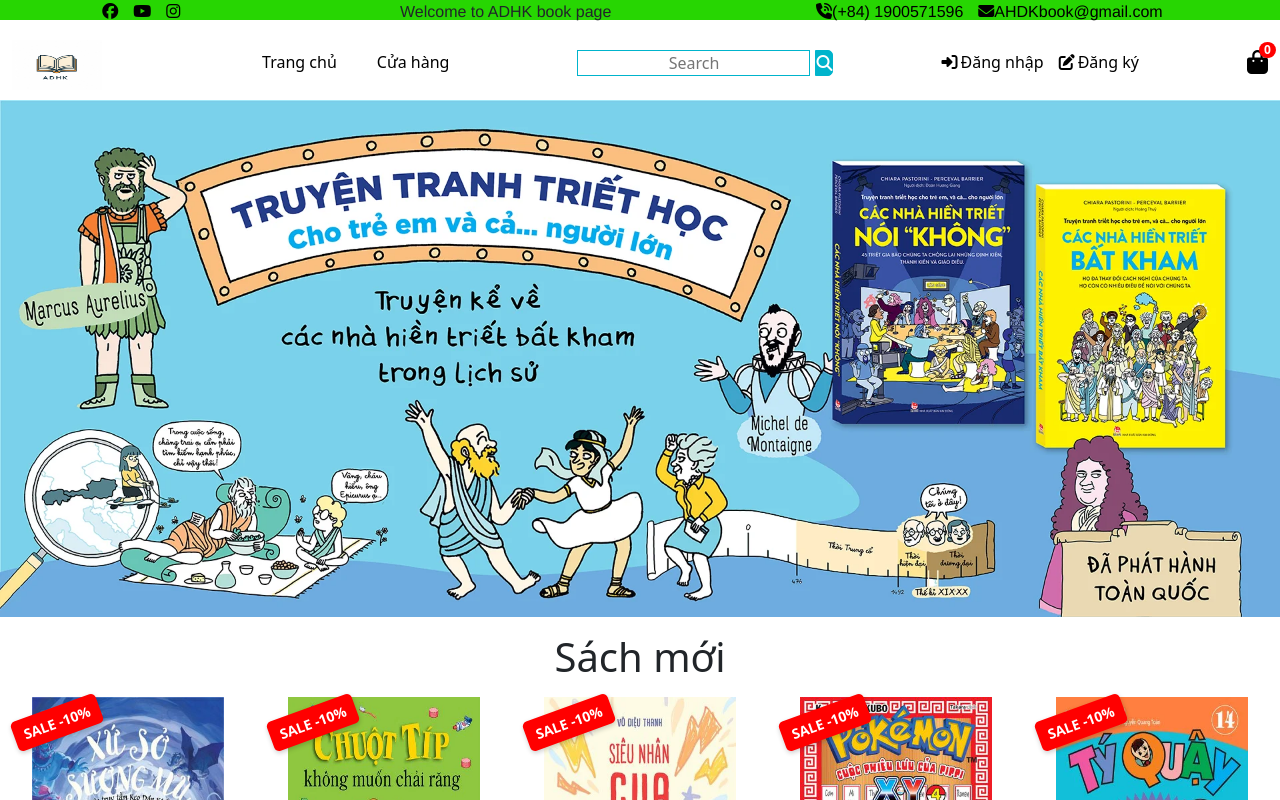
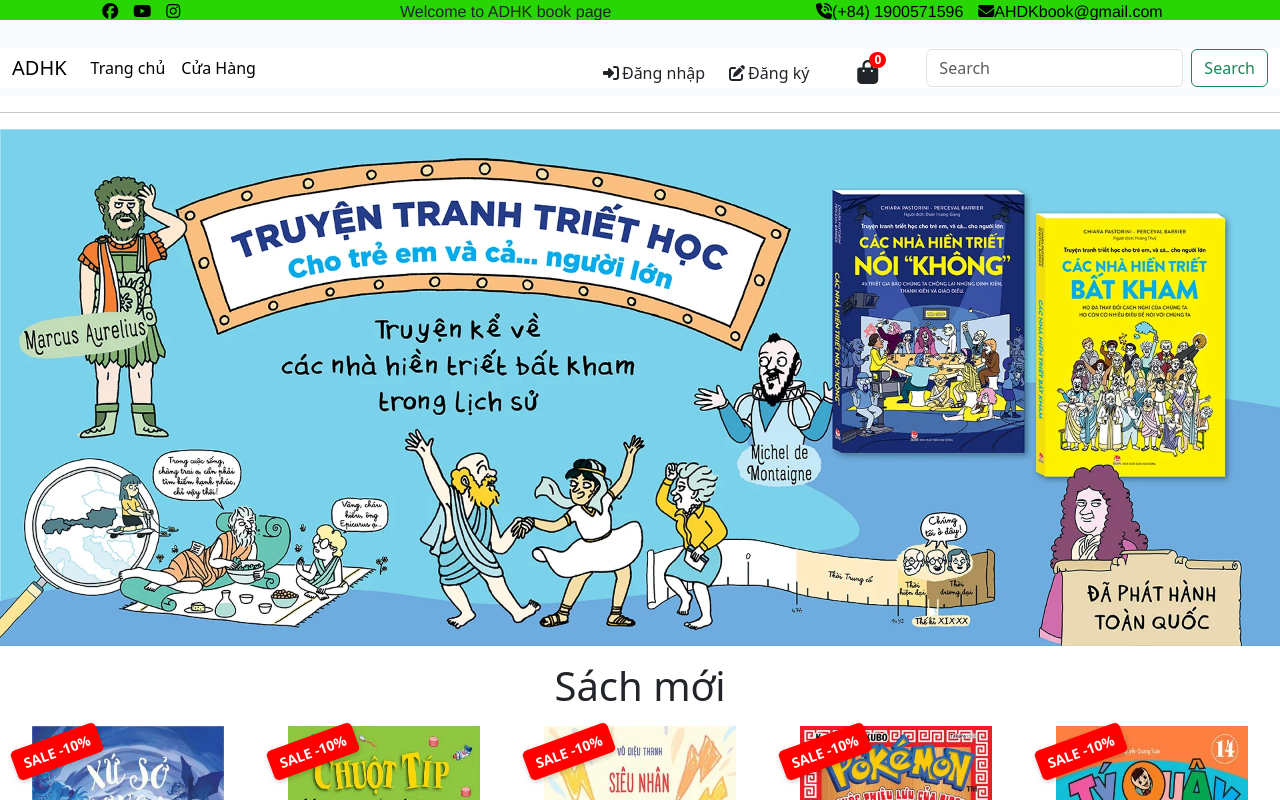
Before and after one commit to irohbn/BanTruyen, a React (Vite) app: page / in a window 1280 px wide. Shown: the top 800 px of the page. Built offline with nearby package versions, Linux system fonts and the light colour scheme.

Commit message:
giaodienpage

```diff
--- a/src/CSS/Header.css
+++ b/src/CSS/Header.css
@@ -94,6 +94,7 @@ a:hover {
   font-weight: bold;
   line-height: 1;
 }
+
 @media screen and (max-width: 768px) {
   .footer1 {
     flex-direction: column;
--- /dev/null
+++ b/src/JS/useToggleMenu.js
@@ -0,0 +1,11 @@
+import { useState } from "react";
+
+export default function useToggleMenu() {
+  const [isMenuOpen, setIsMenuOpen] = useState(false);
+
+  const toggleMenu = () => {
+    setIsMenuOpen((prevState) => !prevState);
+  };
+
+  return { isMenuOpen, toggleMenu };
+}
--- a/src/page/Footer.jsx
+++ b/src/page/Footer.jsx
@@ -74,19 +74,25 @@ const Footer = () => {
                 <h6 className="text-uppercase fw-bold mb-4">
                   Nhà xuất bản ADHK
                 </h6>
-                <p> Giám đốc: Lê Đình Kiên</p>
                 <p>
-                  <i className="fas fa-home me-3"></i> Số 55 Quang Trung, Nguyễn
-                  Du, Hai Bà Trưng, Hà Nội
+                  {" "}
+                  <i class="fa-solid fa-user-tie me-2"></i> Giám đốc: Lê Đình
+                  Kiên
+                </p>
+                <p>
+                  <i className="fas fa-home me-3"></i>{" "}
+                  <a href="https://maps.app.goo.gl/uzyUykyDZ6T8GLrx5">
+                    Số 55 Quang Trung, Nguyễn Du, Hai Bà Trưng, Hà Nội
+                  </a>
                 </p>
                 <p>
                   <i className="fas fa-envelope me-3"></i>
-                  AHDKbook@gmail.com
+                  <a href="mailto:>AHDKbook@gmail.com">AHDKbook@gmail.com</a>
                 </p>
                 <p>
-                  <i className="fas fa-phone me-3"></i>: (+84) 1900571596
+                  <i className="fas fa-phone me-3"></i>:
+                  <a href="tel: 1900571596">(+84) 1900571596</a>
                 </p>
-                <p>cskh_online@nxbADHKbook.com.vn</p>
               </div>
               {/* Grid column */}
             </div>
--- a/src/page/Header.jsx
+++ b/src/page/Header.jsx
@@ -1,9 +1,11 @@
 import "bootstrap/dist/css/bootstrap.min.css"; // Import CSS
 import "bootstrap/dist/js/bootstrap.bundle.min.js"; // Import JS (bao gồm Popper)
+import useToggleMenu from "../JS/useToggleMenu";
 function Header() {
+  const { isMenuOpen, toggleMenu } = useToggleMenu();
   return (
     <div className="headerr">
-      <div className="footer1">
+      <div className="footer1  ">
         <div className="social">
           <a href="#">
             <i class="fa-brands fa-facebook"></i>
@@ -27,47 +29,76 @@ function Header() {
           </a>
         </div>
       </div>
+      {/* nav */}
+      <div className="testnav ">
+        <nav className="navbar navbar-expand-lg bg-body-tertiary">
           <div className="container-fluid">
-        <div className="nav-left">
-          <img src="./public/img/ADHK.jfif"></img>
-        </div>
-        <div className="nav-mid">
-          <nav className="d-flex">
-            <ul className="d-flex">
-              <li>
-                <a href="#">Trang chủ</a>
+            <a className="navbar-brand" href="#">
+              ADHK
+            </a>
+            <button
+              className="navbar-toggler"
+              type="button"
+              onClick={toggleMenu}
+              aria-expanded={isMenuOpen}
+              aria-label="Toggle navigation"
+            >
+              {isMenuOpen ? (
+                <span style={{ fontSize: "24px" }}>✖</span> // Icon "X"
+              ) : (
+                <span className="navbar-toggler-icon"></span> // Default Hamburger icon
+              )}
+            </button>
+            <div
+              className={`collapse navbar-collapse ${isMenuOpen ? "show" : ""}`}
+              id="navbarScroll"
+            >
+              <ul
+                className="navbar-nav me-auto my-2 my-lg-0 navbar-nav-scroll"
+                style={{ "--bs-scroll-height": "100px" }}
+              >
+                <li className="nav-item">
+                  <a className="nav-link active" aria-current="page" href="#">
+                    Trang chủ
+                  </a>
                 </li>
-              <li>
-                <a href="#">Cửa hàng</a>
+                <li className="nav-item">
+                  <a className="nav-link active" href="#">
+                    Cửa Hàng
+                  </a>
                 </li>
               </ul>
-          </nav>
-        </div>
-        <div className="nav-right ">
-          <div className="search">
-            <input type="text" placeholder="Search" className="TimKiem"></input>
-            <button type="submit" class="searchButton">
-              <i class="fa fa-search"></i>
-            </button>
-          </div>
-        </div>
-        {/* log cua Hung*/}
-        <div className="log">
-          <a href="#" className="login">
+              {/* login cua Hung */}
+              <div className="log nav-item d-flex ">
+                <a href="#" className=" nav-link me-4 ">
                   <i class="fa-solid fa-right-to-bracket"></i>Đăng nhập
                 </a>
-          <a href="#">
+                <a href="#" className="nav-link me-5 ">
                   <i class="fas fa-edit"></i>Đăng ký
                 </a>
               </div>
-        {/* gio hang cua Anh*/}
-        <div className="giohang">
-          <a href="#">
+              {/* gio hang cua Anh */}
+              <a href="#" className="giohang nav-link me-5 ">
                 <i class="fa-solid fa-bag-shopping"></i>
                 <span className="count">0</span>
               </a>
+              {/* gio hang cua Anh */}
+              <form className="d-flex" role="search">
+                <input
+                  className="form-control me-2"
+                  type="search"
+                  placeholder="Search"
+                  aria-label="Search"
+                />
+                <button className="btn btn-outline-success" type="submit">
+                  Search
+                </button>
+              </form>
             </div>
           </div>
+        </nav>
+      </div>
+      <hr></hr>
       <div id="slider">
         <figure>
           <img src="./public/img/slider1.webp" alt="" />
```
Lines whose indentation alone changed are shown as unchanged.
